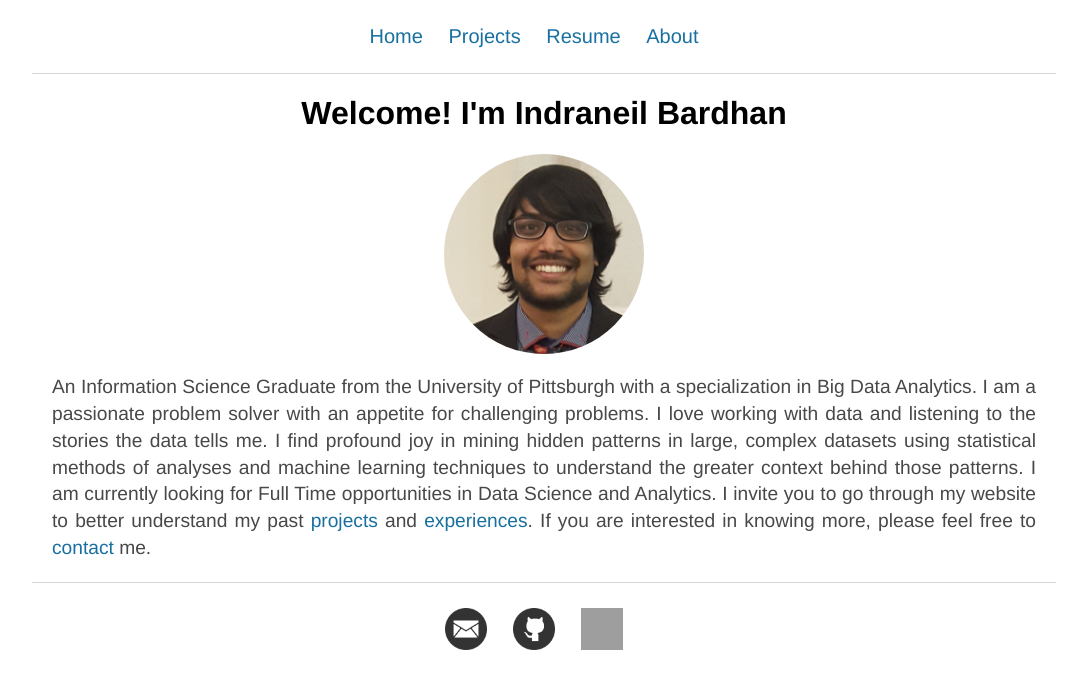
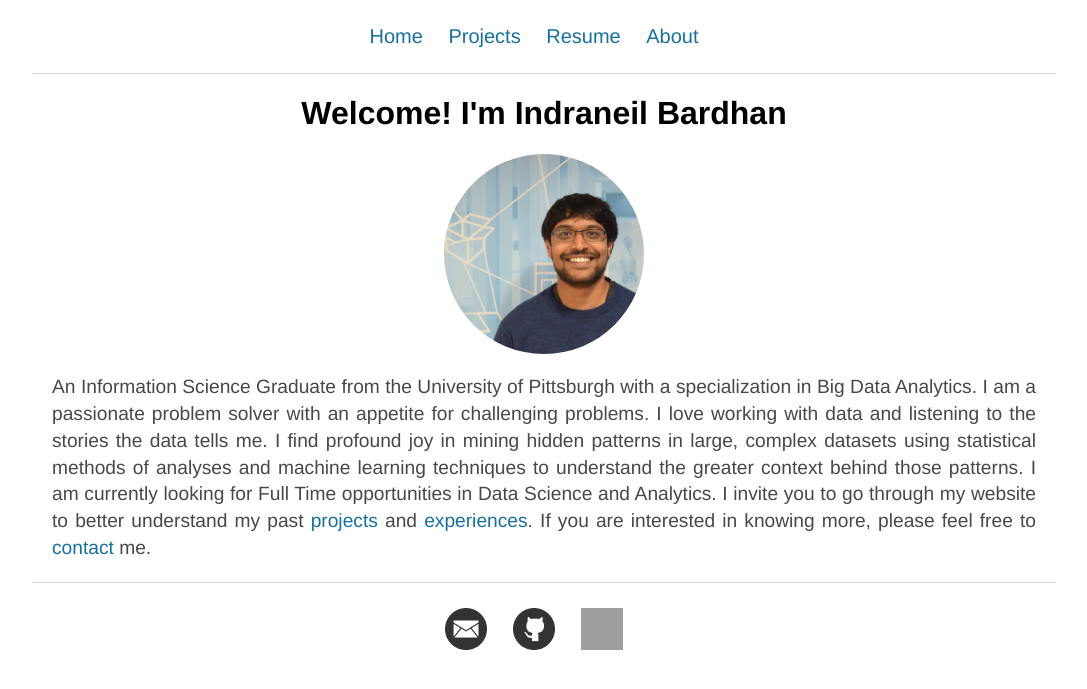
Before and after one commit to NeilBardhan/neilbardhan.github.io, a Jekyll site: the page built from index.html, in a window 1280 px wide. Shown: the top 689 px of the page, without its empty margins (96-1183 px from the left). Built offline with Jekyll 4.4.1, drawn with Linux system fonts in a browser that asks for light colours; grey boxes are pictures that could not be loaded.

Commit message:
Update index.html

```diff
--- a/index.html
+++ b/index.html
@@ -6,7 +6,7 @@
 <center>
 	<h1>Welcome! I'm Indraneil Bardhan</h1>
 <div class="image-cropper">
-	<img src = "/images/croppedphoto3.jpg" alt = "image" class="rounded">
+	<img src = "/images/DSC_0007-min.JPG" alt = "image" class="rounded">
 </div>
 </center>
 	<p class="blurb">An Information Science Graduate from the University of Pittsburgh with a specialization in Big Data Analytics. I am a passionate problem solver with an appetite for challenging problems. I love working with data and listening to the stories the data tells me. I find profound joy in mining hidden patterns in large, complex datasets using statistical methods of analyses and machine learning techniques to understand the greater context behind those patterns. I am currently looking for Full Time opportunities in Data Science and Analytics. I invite you to go through my website to better understand my past <a href="/projects">projects</a> and <a href="/resume">experiences</a>. If you are interested in knowing more, please feel free to <a href ="mailto:indraneil.bardhan@tuta.io">contact</a> me.</p>
```
